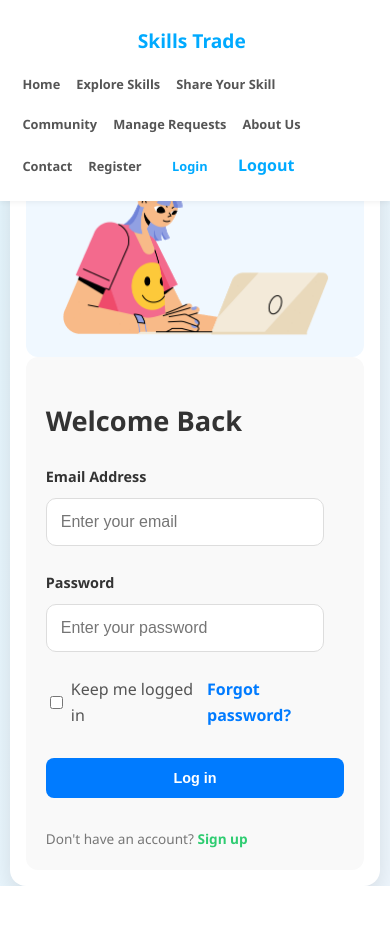
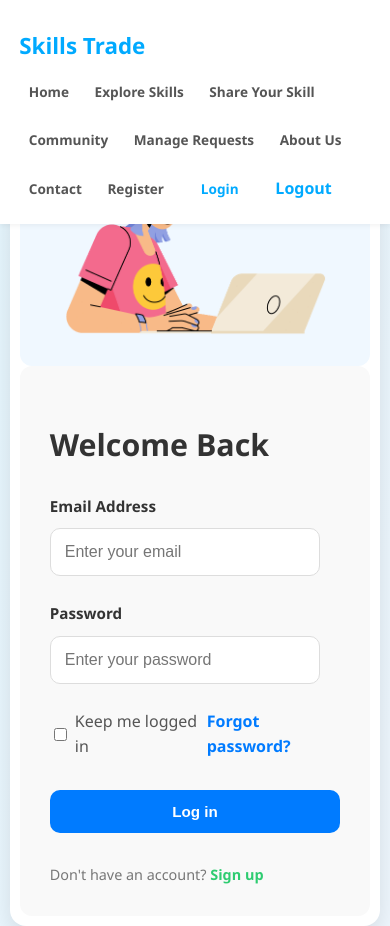
Before and after one commit to joud-7101/skillsTrade, a PHP site: page /HTML/Login.html in a window 390 px wide. Before the commit the page ends 886 px from the top, so only its background shows below. Run offline with PHP 8.4, Linux system fonts and the light colour scheme.

Commit message:
Update Login.css

```diff
--- a/CSS/Login.css
+++ b/CSS/Login.css
@@ -355,55 +355,29 @@ header nav a.login-icon:hover {
 /* Devices < 576px */
 @media (max-width: 576px) {
   header {
-    padding: 0.8rem 1rem;
+    flex-direction: column;
+    align-items: flex-start;
+    padding: 0.8rem 1.2rem;
   }
 
   header h1 {
-    font-size: 1.2rem;
-    margin-right: 0.4rem;
+    font-size: 1.4rem;
+    margin-bottom: 0.5rem;
+  }
+
+  header nav {
+    width: 100%;
+    flex-wrap: wrap;
+    gap: 0.4rem;
+    overflow-x: auto;
   }
 
   header nav a {
-    font-size: 0.8rem;
-    margin-left: 0.4rem;
+    font-size: 0.85rem;
+    margin-left: 0.6rem;
   }
 
   header nav a.login-icon {
-    font-size: 0.8rem;
-  }
-
-  .container {
-    margin-top: 50px;
-    padding: 16px;
-  }
-
-  .login-section,
-  .illustration-section {
-    padding: 20px;
-  }
-
-  .welcome-back {
-    font-size: 1.7rem;
-    margin-bottom: 22px;
-  }
-
-  .form-group label {
-    font-size: 0.9rem;
-  }
-
-  .form-group input {
-    font-size: 0.9rem;
-    padding: 10px;
-    border-radius: 8px;
-  }
-
-  .login-button {
-    font-size: 0.9rem;
-    padding: 12px;
-    border-radius: 8px;
-  }
-
-  .signup-link {
     font-size: 0.85rem;
   }
 }
```
